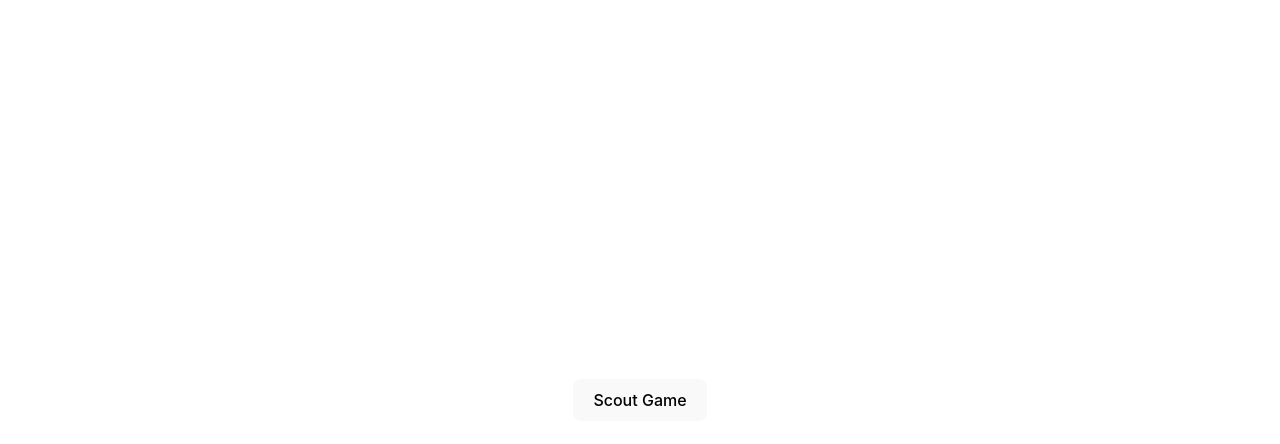
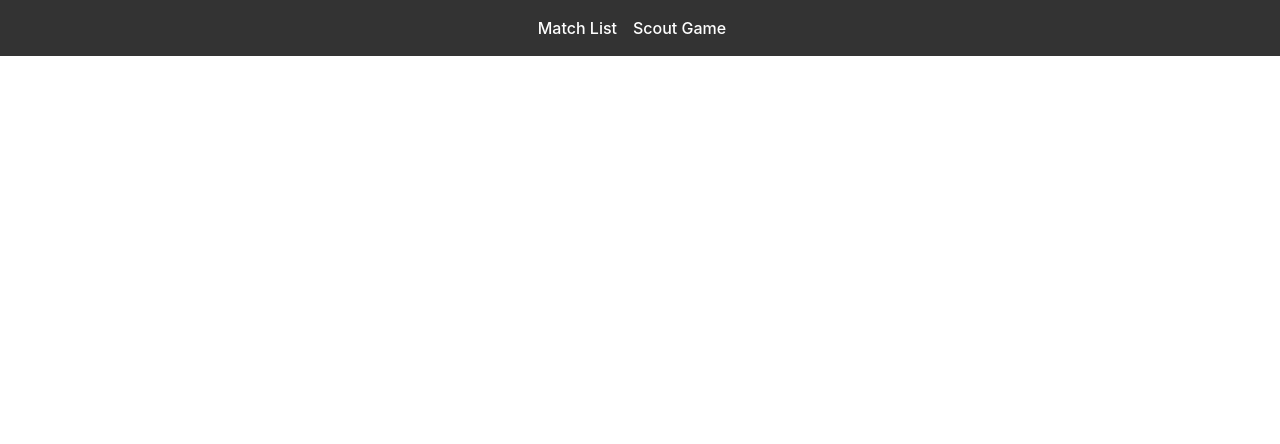
Before and after one commit to GreenBlitz/Scouting2024, a React (Vite) app in the folder vite-project/: page / in a window 1280 px wide. Shown: the top 444 px of the page. Built offline with nearby package versions, Linux system fonts and the light colour scheme.

Commit message:
Yoni - navbar

```diff
--- a/vite-project/src/App.css
+++ b/vite-project/src/App.css
@@ -15,6 +15,37 @@
   }
 }
 
+.scouter-nav-bar {
+    background: #333;
+    padding: 1rem;
+    position: fixed;
+    top: 0;
+    left: 0;
+    right: 0;
+    z-index: 1000;
+}
+
+.scouter-nav-bar ul {
+  list-style: none;
+  display: flex;
+  justify-content: center; /* Center the items */
+  margin: 0;       /* Reset default margin */
+  padding: 0;      /* Reset default padding */
+}
+
+.scouter-nav-bar li {
+  margin-right: 1rem;
+}
+
+.scouter-nav-bar a {
+  color: white;
+  text-decoration: none;
+}
+
+.scouter-nav-bar a:hover {
+  text-decoration: underline;
+}
+
 .card {
   padding: 2em;
 }
--- a/vite-project/src/App.tsx
+++ b/vite-project/src/App.tsx
@@ -1,11 +1,27 @@
-import { BrowserRouter, Route, Routes } from "react-router-dom";
+import { BrowserRouter, Link, Route, Routes } from "react-router-dom";
 import "./App.css";
 import ScouterTab from "./scouter/ScoutingTab";
 import MatchList from "./scouter/MatchList";
 
 function App() {
+  function renderNavBar() {
+    return (
+      <nav className="scouter-nav-bar">
+        <ul>
+          <li>
+            <Link to="/">Match List</Link>
+          </li>
+          <li>
+            <Link to="/ScouterTab">Scout Game</Link>
+          </li>
+        </ul>
+      </nav>
+    );
+  }
+
   return (
     <BrowserRouter>
+      {renderNavBar()}
       <Routes>
         <Route path="/ScouterTab" Component={ScouterTab} />
         <Route path="/" Component={MatchList} />
--- a/vite-project/src/scouter/MatchList.tsx
+++ b/vite-project/src/scouter/MatchList.tsx
@@ -52,9 +52,6 @@ const MatchList: React.FC = () => {
           </button>
         </Collapsible>
       ))}
-      <button type="button" onClick={() => navigate("/ScouterTab")}>
-        Scout Game
-      </button>
     </div>
   );
 };
```
